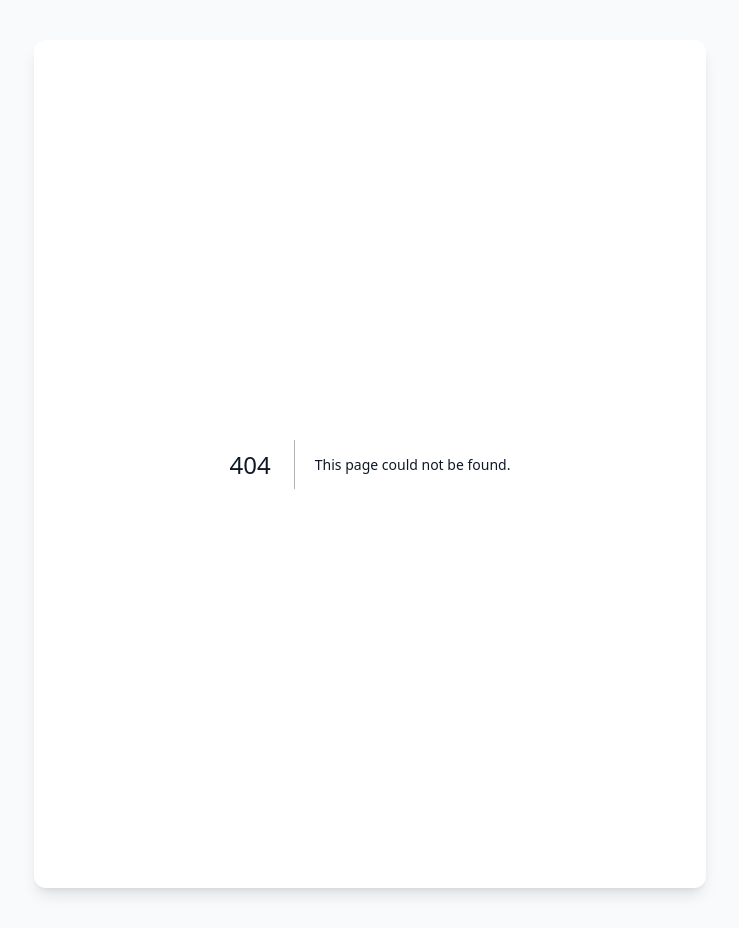
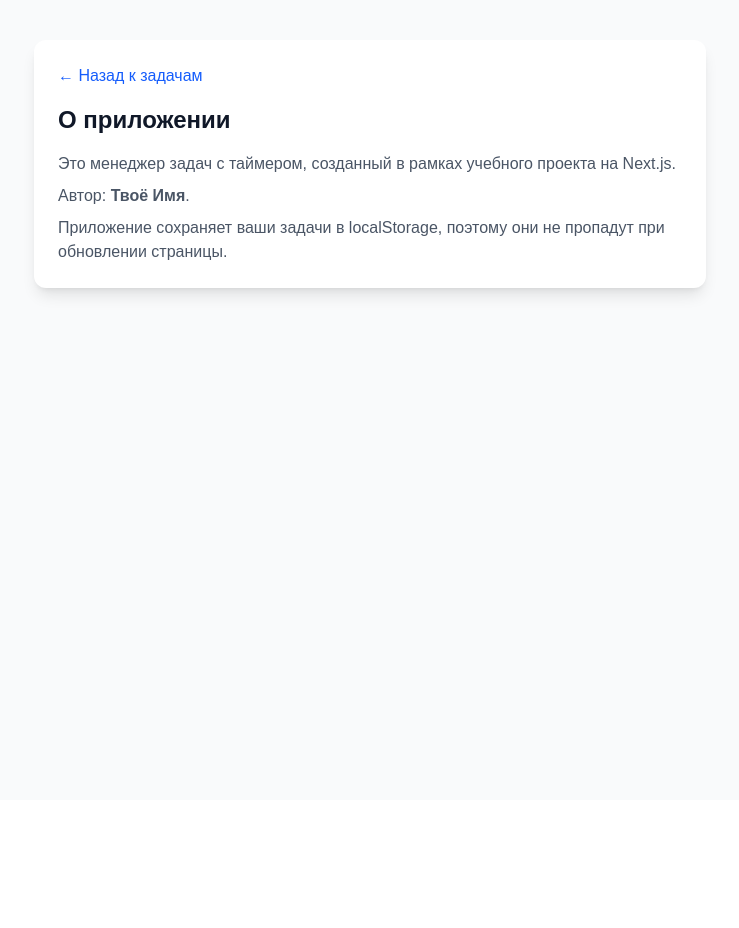
Before and after one commit to aanyakhaletskaya/todo-app, a Next.js app: page /about in a window 1280 px wide. Before the commit this address had no page. Shown: the whole page, without its empty margins (270-1009 px from the left). After the commit the page ends 800 px from the top, so only its background shows below. Built offline with nearby package versions, Linux system fonts and the light colour scheme.

Commit message:
feat: add about page

```diff
--- /dev/null
+++ b/app/about/page.js
@@ -0,0 +1,13 @@
+import Link from "next/link";
+
+export default function About() {
+  return (
+    <div>
+      <Link href="/" className="text-blue-600 hover:underline mb-4 inline-block">← Назад к задачам</Link>
+      <h1 className="text-2xl font-bold mb-4">О приложении</h1>
+      <p className="text-gray-600 mb-2">Это менеджер задач с таймером, созданный в рамках учебного проекта на Next.js.</p>
+      <p className="text-gray-600 mb-2">Автор: <strong>Твоё Имя</strong>.</p>
+      <p className="text-gray-600">Приложение сохраняет ваши задачи в localStorage, поэтому они не пропадут при обновлении страницы.</p>
+    </div>
+  );
+}
```
